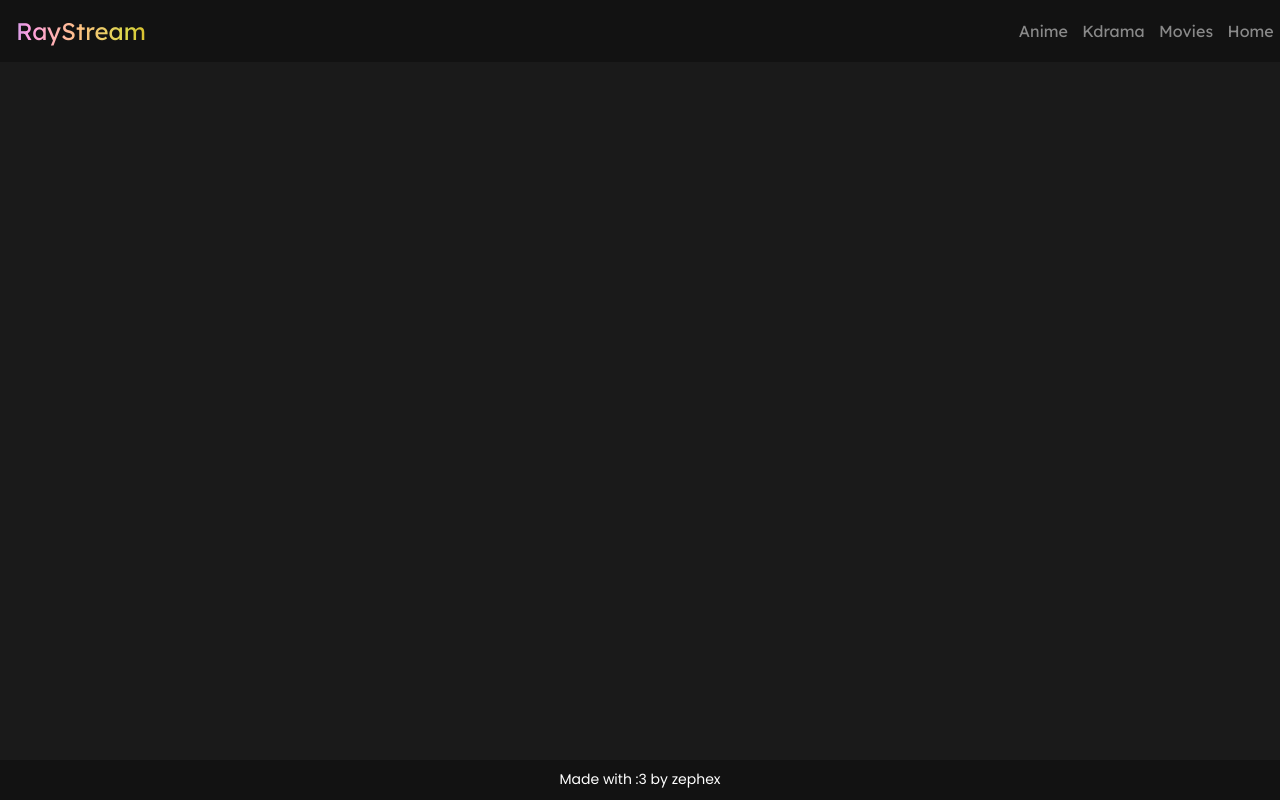
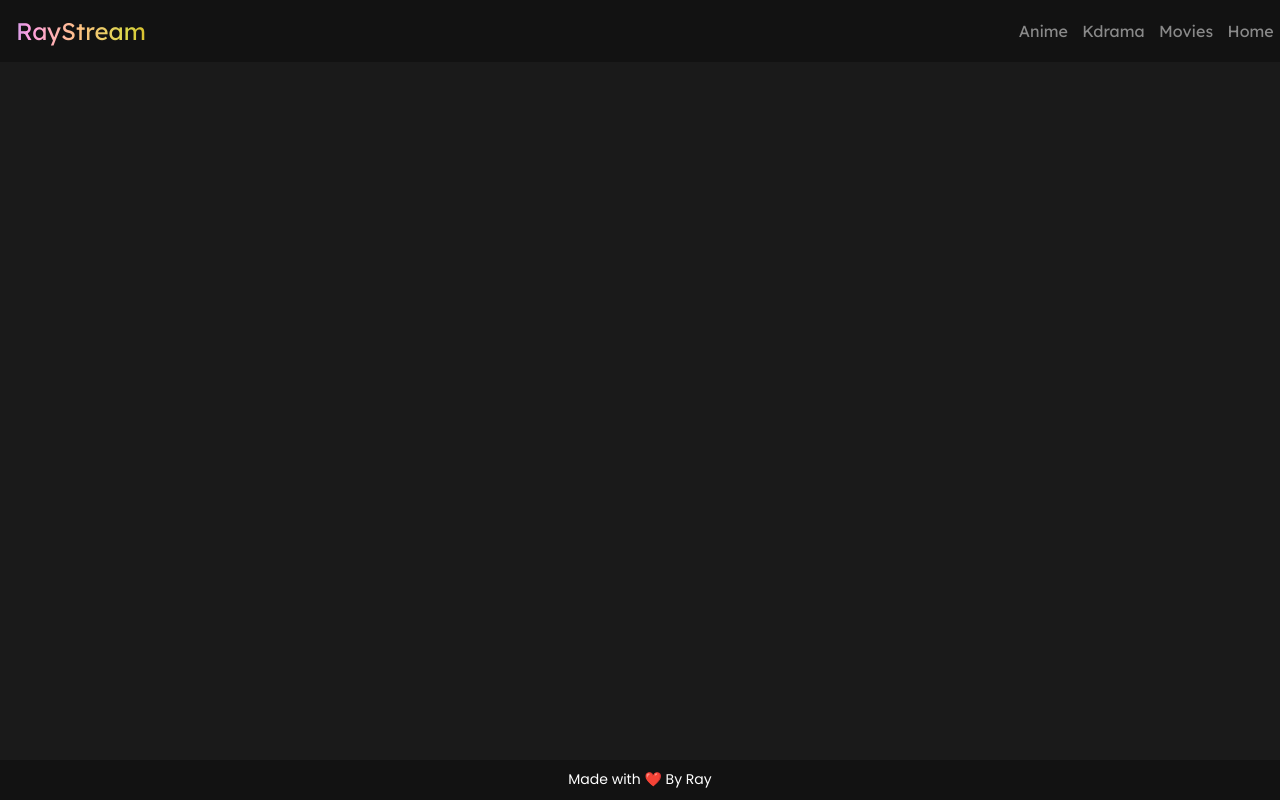
Before and after one commit to Anixer1/raystream1, a Next.js app: page /components/footer in a window 1280 px wide. Built offline with nearby package versions, Linux system fonts and the light colour scheme.

Commit message:
Update page.jsx

```diff
--- a/src/app/components/footer/page.jsx
+++ b/src/app/components/footer/page.jsx
@@ -4,7 +4,7 @@ export default async function Footer() {
 	return (
 		<main className={styles.main}>
 			<div className={styles.footer}>
-				<p>Made with :3 by zephex</p>
+				<p>Made with ❤️ By Ray</p>
 			</div>
 		</main>
 	);
```
